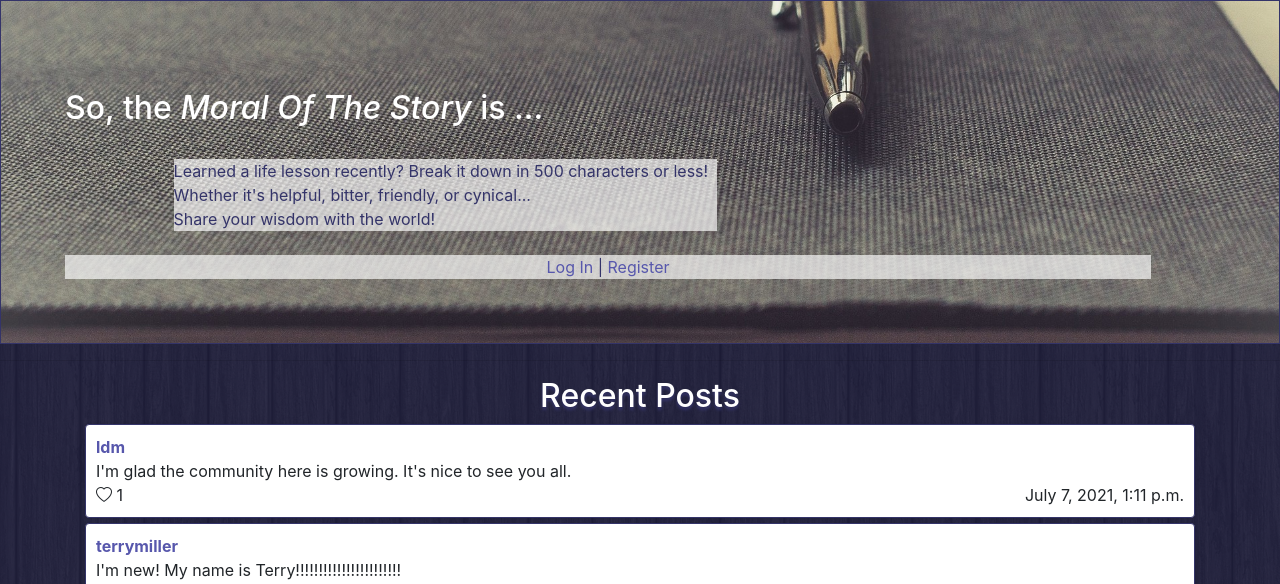
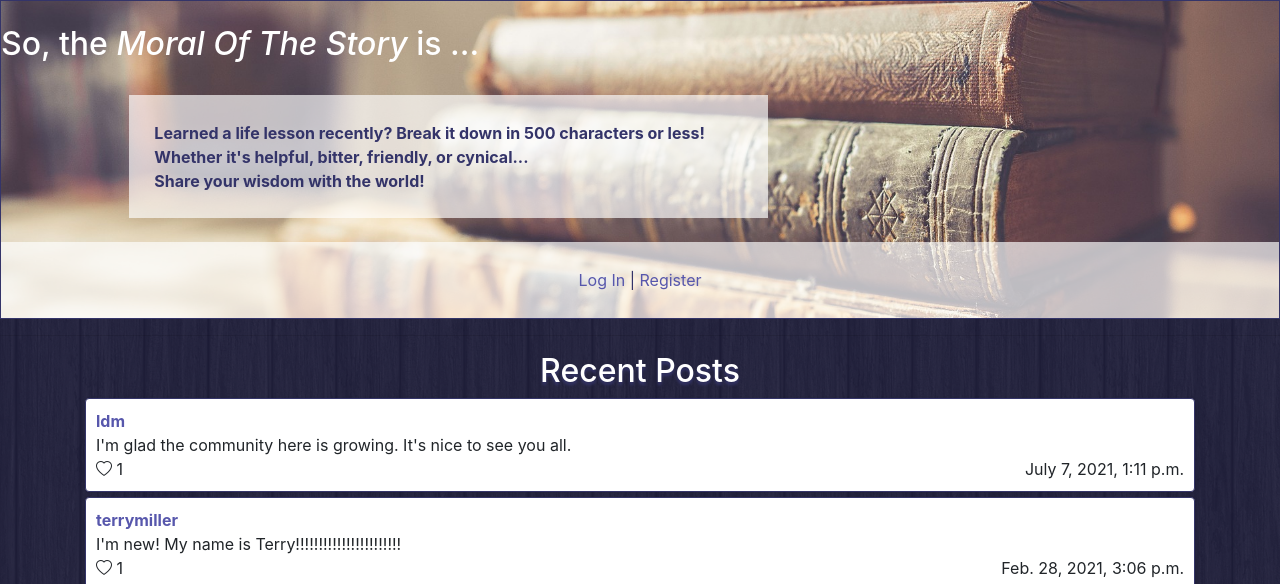
Before and after one commit to larrymillerprogramming/moralofthestory, a Django app: page / in a window 1280 px wide. Shown: the part 56-640 px from the top of the page. Run offline with Django 3.2, Linux system fonts and the light colour scheme; data comes from the database, SQL or seed files in the repository; some libraries are stand-ins or nearby versions.

Commit message:
change banner css

```diff
--- a/network/static/network/styles.css
+++ b/network/static/network/styles.css
@@ -54,23 +54,25 @@ a:focus {
 .bannerbox {
     color: #ffffff;
     background-color: #9c894d;
-    background-image: url('banner.jpg') !important;
+    background-image: url('booksbanner.jpg') !important;
     background-position: center;
     background-repeat: no-repeat;
     background-size: cover;
     border: 1px solid #343469;
-    padding: 5% 10% 5% 5%;
     margin-bottom: 5px;
 }
 
 .bannerfooter {
     color: #343469;
     background-color: #ffffffaa;
+    padding: 2%;
 }
 
 .bannerblurb {
     color: #343469;
+    font-weight: bold;
     background-color: #ffffffaa;
+    padding: 2%;
     margin-left: 10%;
     width: 50%;
 }
```
Also changed, not shown: network/static/network/banner.jpg (deleted), network/static/network/booksbanner.jpg (added).
